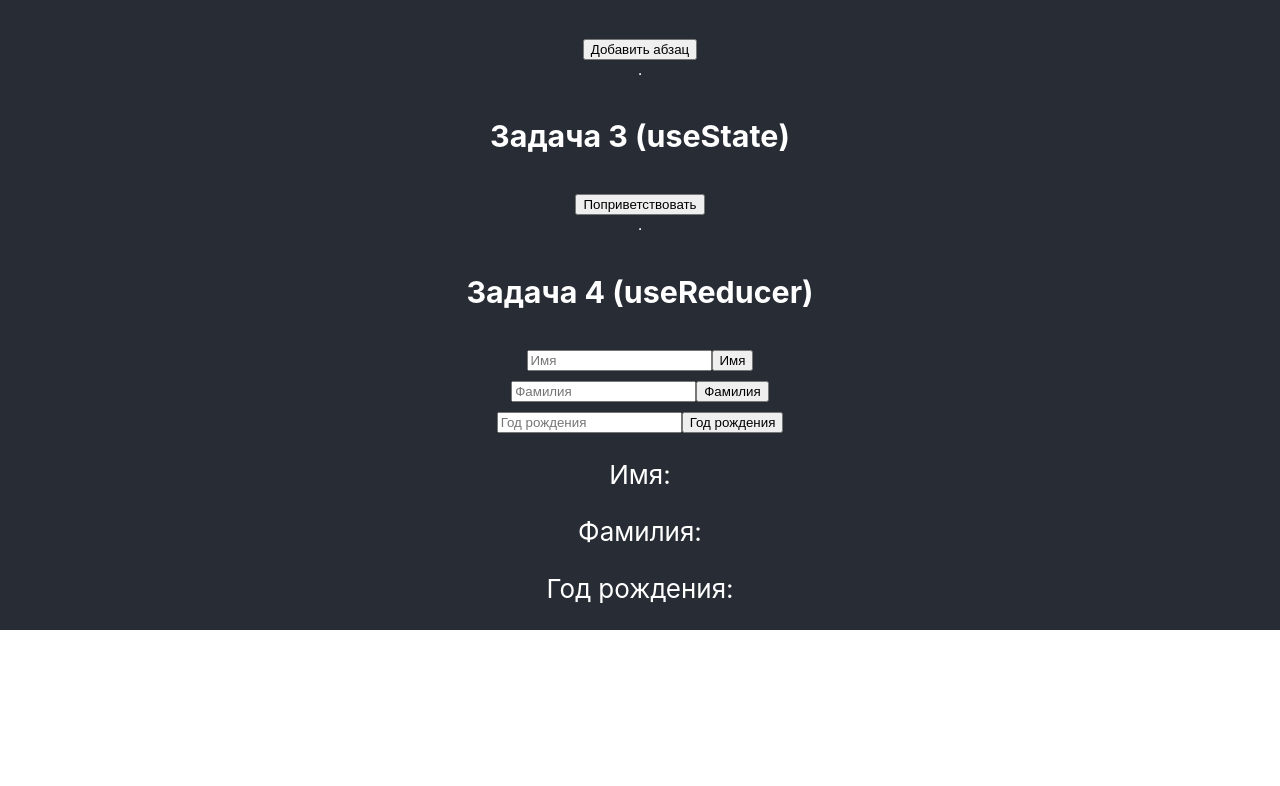
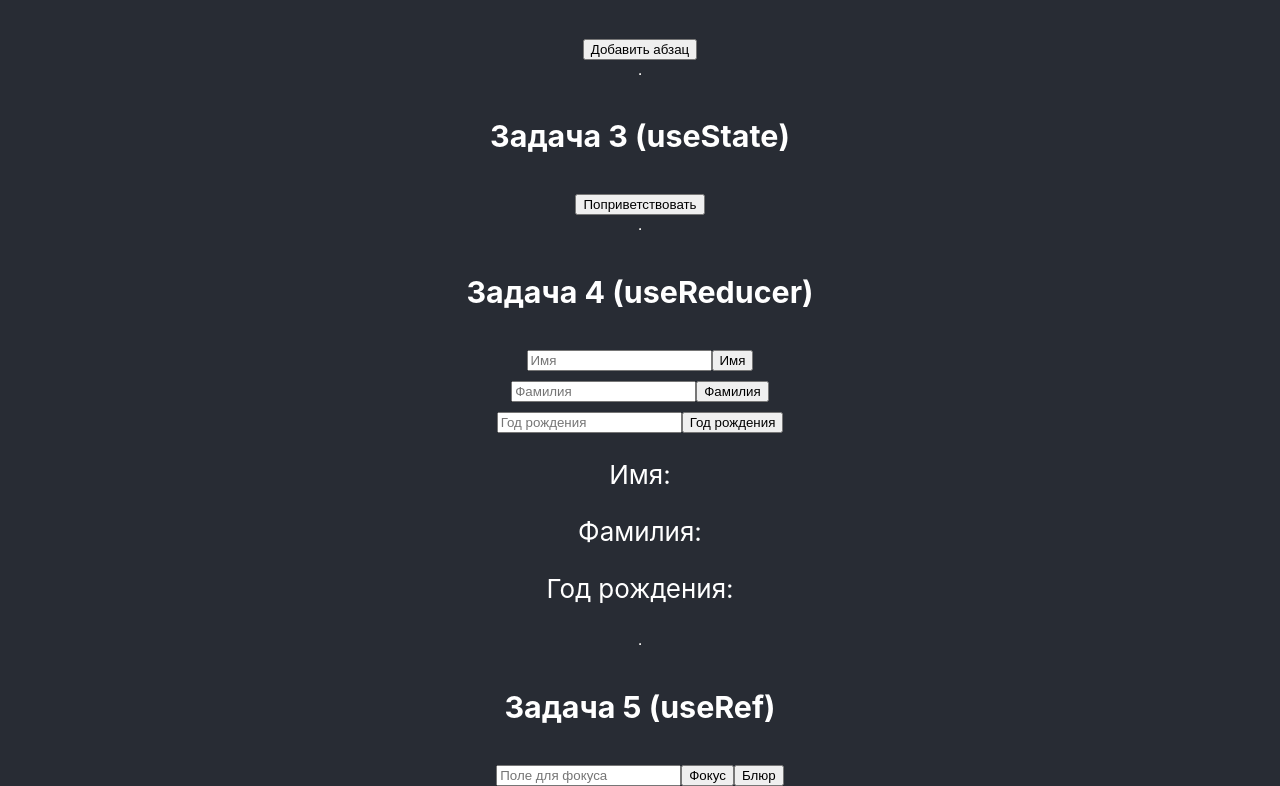
Before and after one commit to SiuzannaVach/my-app, a React (Create React App) app: page / in a window 1280 px wide. Shown: the part 281-1067 px from the top of the page. Before the commit the page ends 911 px from the top, so only its background shows below. Built offline with nearby package versions, Linux system fonts and the light colour scheme.

Commit message:
feat:Task5

```diff
--- a/src/HomeworkHooks.js
+++ b/src/HomeworkHooks.js
@@ -141,6 +141,19 @@ function Task4() {
     </div>
   );
 }
+// Задача 5: useRef (фокус и блюр)
+function Task5() {
+  const inputRef = useRef(null);
+
+  return (
+    <div>
+      <h3>Задача 5 (useRef)</h3>
+      <input ref={inputRef} type="text" placeholder="Поле для фокуса" />
+      <button onClick={() => inputRef.current.focus()}>Фокус</button>
+      <button onClick={() => inputRef.current.blur()}>Блюр</button>
+    </div>
+  );
+}
 
 // Главный компонент домашнего задания
 function HomeworkHooks() {
@@ -154,6 +167,8 @@ function HomeworkHooks() {
         <Task3 />
         <hr />
         <Task4 />
+        <hr />
+        <Task5 />
       </header>
     </div>
   );
```
